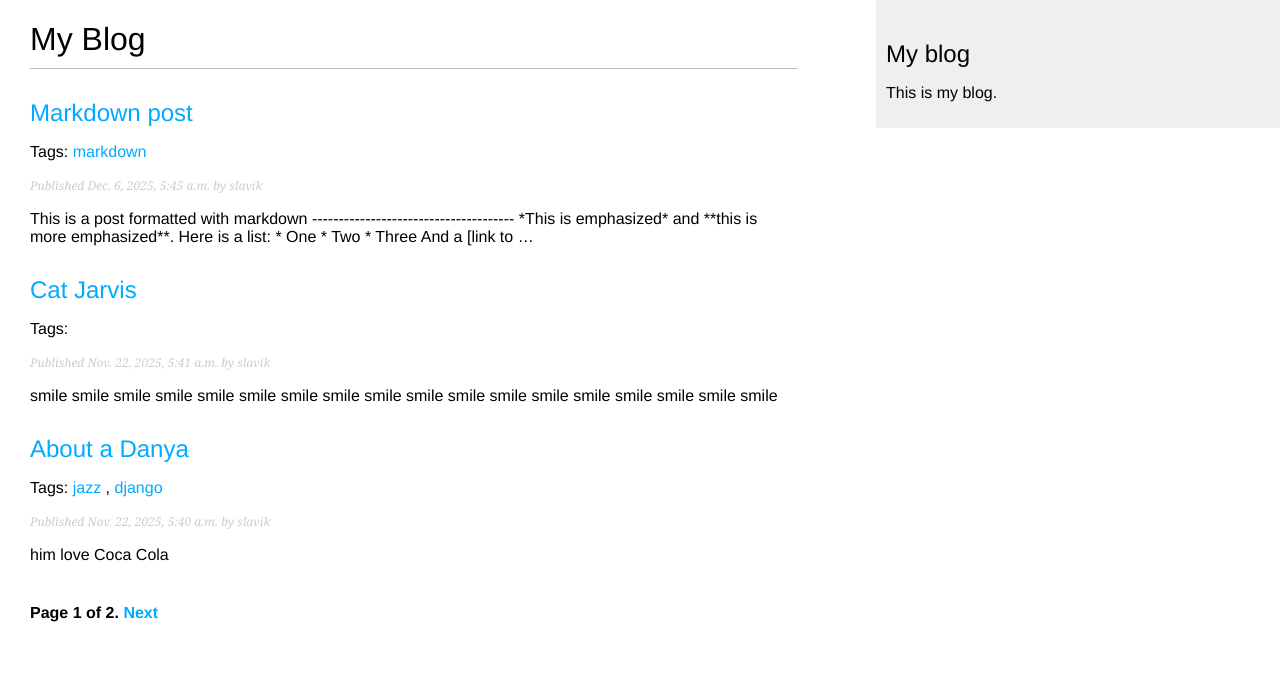
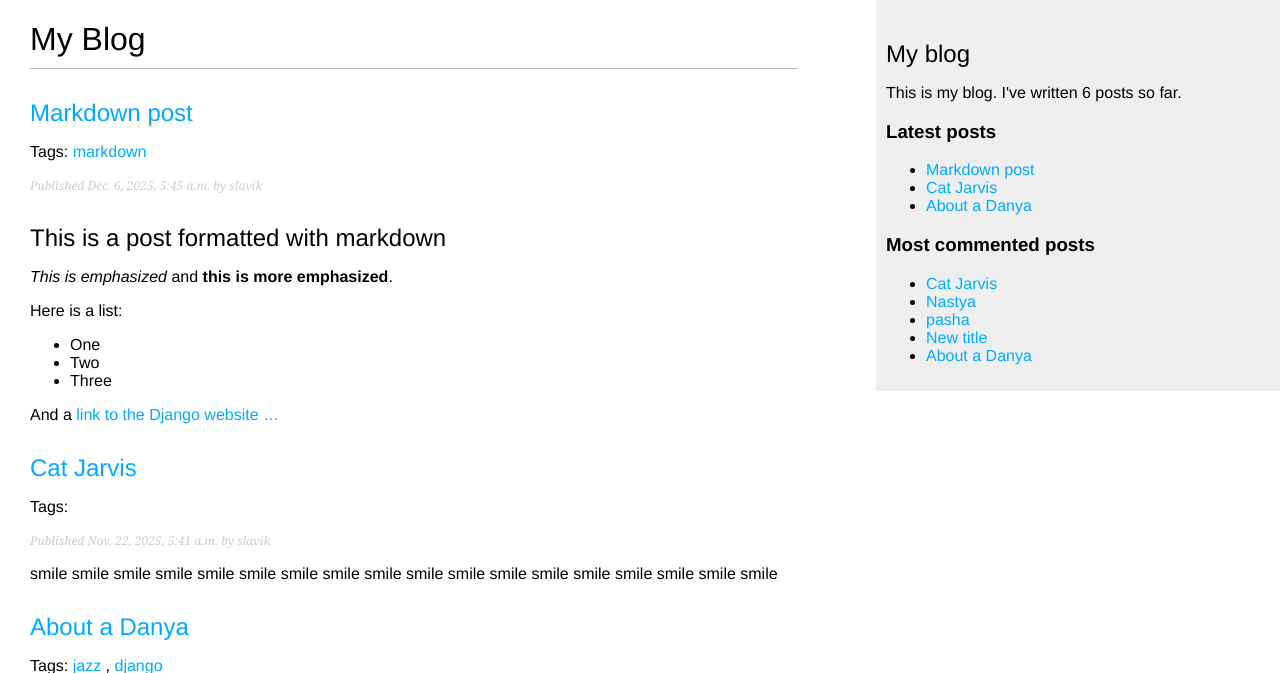
Before and after one commit to WooDoo1337/First-Project, a Django app: page /blog/ in a window 1280 px wide. Shown: the top 673 px of the page. Before the commit the page ends 622 px from the top, so only its background shows below. Run offline with Django 4.2, Linux system fonts and the light colour scheme; data comes from the database, SQL or seed files in the repository; both versions use the stored data as it was after the commit; parts of the project's set-up code (start-up, migrations or seed data) failed here and were passed over.

Commit message:
... - 159

```diff
--- a/mysite/blog/templates/blog/base.html
+++ b/mysite/blog/templates/blog/base.html
@@ -1,3 +1,4 @@
+{% load blog_tags %}
 {% load static %}
 <!DOCTYPE html>
 <html>
@@ -12,7 +13,21 @@
   </div>
   <div id="sidebar">
     <h2>My blog</h2>
-    <p>This is my blog.</p>
+    <p>
+      This is my blog.
+      I've written {% total_posts %} posts so far.
+    </p>
+    <h3>Latest posts</h3>
+    {% show_latest_posts 3 %}
+    <h3>Most commented posts</h3>
+    {% get_most_commented_posts as most_commented_posts %}
+    <ul>
+      {% for post in most_commented_posts %}
+      <li>
+        <a href="{{ post.get_absolute_url }}">{{ post.title }}</a>
+      </li>
+      {% endfor %}
+    </ul>
   </div>
 </body>
 </html>
--- /dev/null
+++ b/mysite/blog/templates/blog/post/latest_posts.html
@@ -0,0 +1,7 @@
+<ul>
+  {% for post in latest_posts %}
+    <li>
+      <a href="{{ post.get_absolute_url }}">{{ post.title }}</a>
+    </li>
+  {% endfor %}
+</ul>
--- a/mysite/blog/templates/blog/post/list.html
+++ b/mysite/blog/templates/blog/post/list.html
@@ -1,4 +1,5 @@
 {% extends "blog/base.html" %}
+{% load blog_tags %}
 
 
 {% block title %}My Blog{% endblock %}
@@ -27,7 +28,7 @@
     <p class="date">
       Published {{ post.publish }} by {{ post.author }}
     </p>
-    {{ post.body|truncatewords:30|linebreaks }}
+    {{ post.body|markdown|truncatewords_html:30 }}
   {% endfor %}
   {% include "pagination.html" with page=posts %}
 {% endblock %}
--- /dev/null
+++ b/mysite/blog/templatetags/blog_tags.py
@@ -0,0 +1,26 @@
+from django import template
+from ..models import Post
+from django.db.models import Count
+from django.utils.safestring import mark_safe
+import markdown
+
+register = template.Library()
+
+@register.simple_tag
+def total_posts():
+    return Post.published.count()
+
+@register.inclusion_tag('blog/post/latest_posts.html')
+def show_latest_posts(count=5):
+    latest_posts = Post.published.order_by('-publish')[:count]
+    return {'latest_posts': latest_posts}
+
+@register.simple_tag
+def get_most_commented_posts(count=5):
+    return Post.published.annotate(
+                total_comments=Count('comments')
+            ).order_by('-total_comments')[:count]
+
+@register.filter(name='markdown')
+def markdown_format(text):
+    return mark_safe(markdown.markdown(text))
```
Also changed, not shown: mysite/blog/templates/blog/post/detail.html (+12 -1 lines), mysite/blog/templatetags/__init__.py (added), mysite/db.sqlite3.
